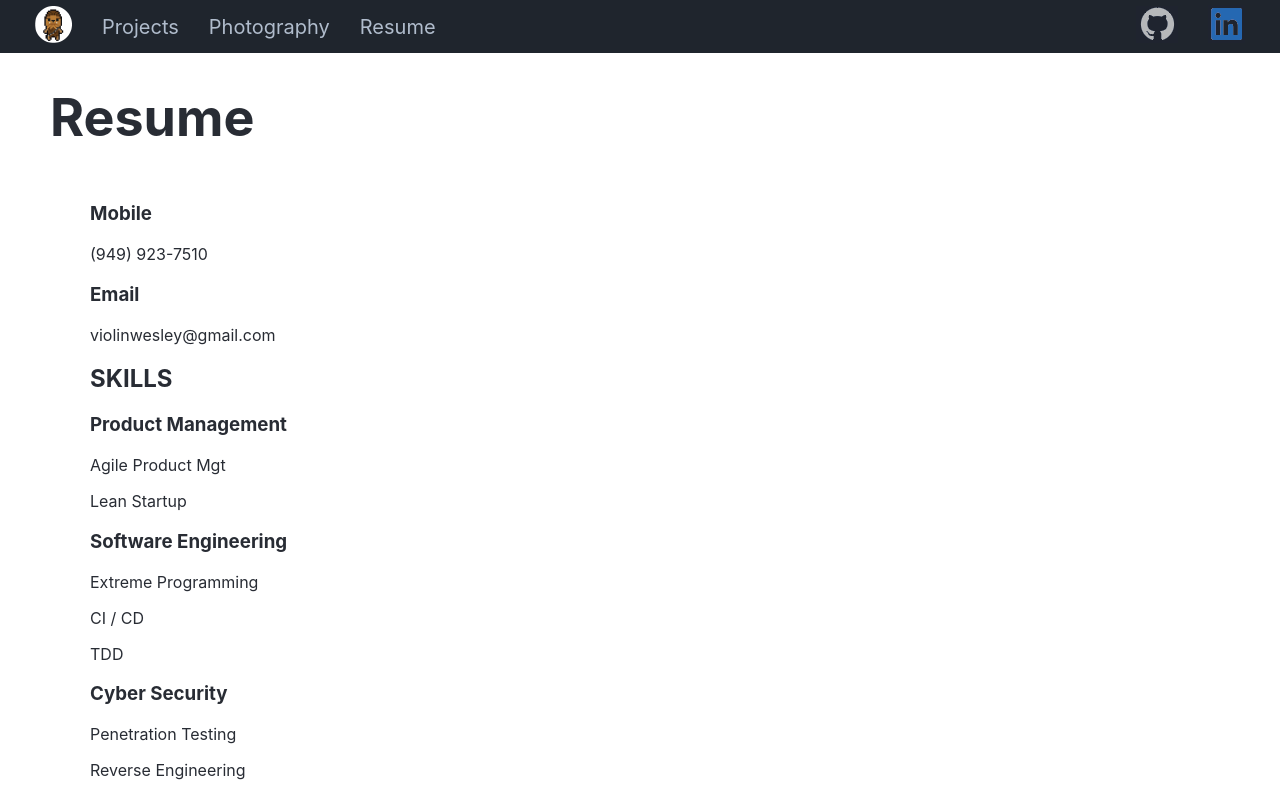
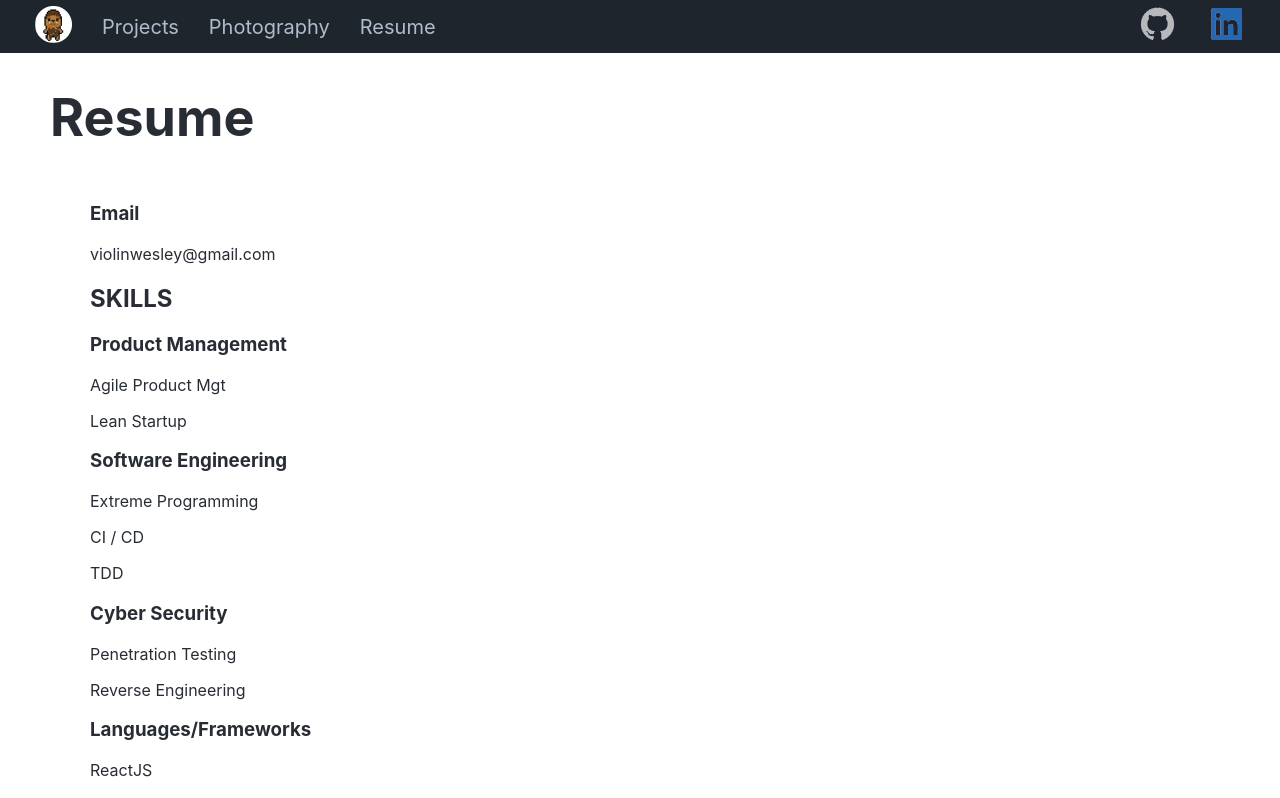
Before and after one commit to choochiutrainz/old-personal-website, a React (Create React App) app: page /resume in a window 1280 px wide. Shown: the top 798 px of the page. Built offline with nearby package versions, Linux system fonts and the light colour scheme.

Commit message:
updating

```diff
--- a/src/resume/resume.tsx
+++ b/src/resume/resume.tsx
@@ -14,8 +14,6 @@ const Resume = () => {
         </header>
         <div className= "left-pane">
 
-            <h3>Mobile</h3>
-            <p>(949) 923-7510</p>
             <h3>Email</h3>
             <p>violinwesley@gmail.com</p>
 
```
